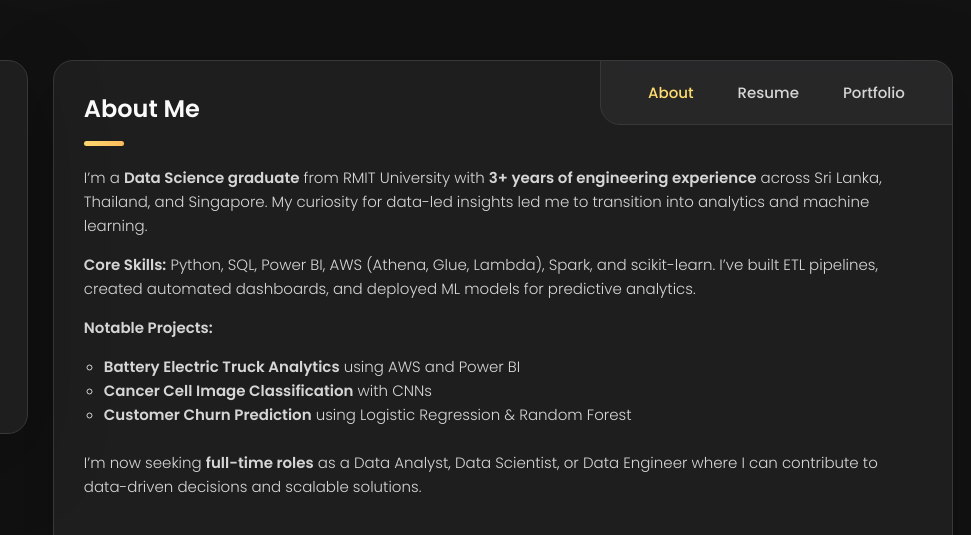
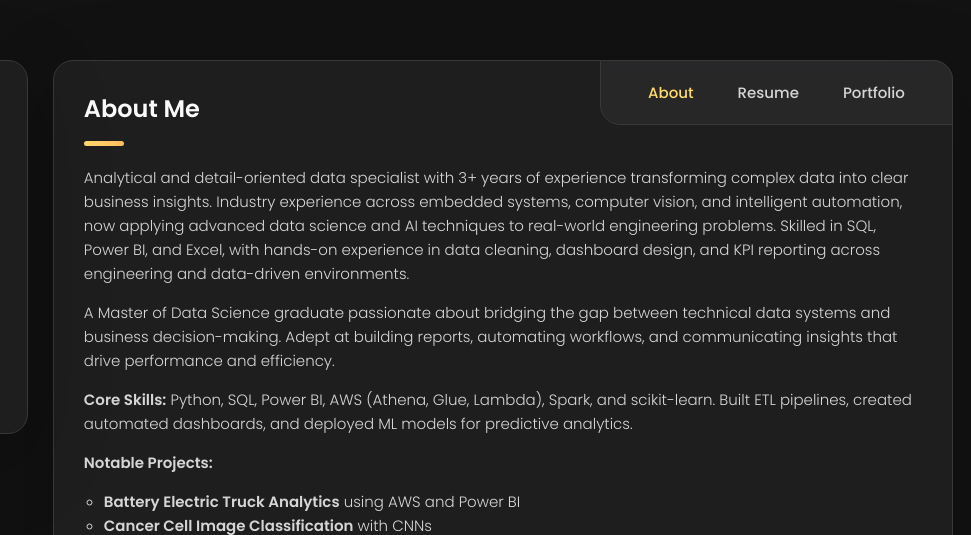
Before and after one commit to vasithatilakumara/vasithatilakumara.github.io, a plain HTML site: page index.html in a window 1280 px wide. Shown: the top 535 px of the page, 309-1280 px from the left. Drawn offline with nearby package versions, Linux system fonts and the light colour scheme.

Commit message:
updated intro

```diff
--- a/index.html
+++ b/index.html
@@ -225,9 +225,10 @@
         </header>
 
         <section class="about-text">
-          <p>I’m a <strong>Data Science graduate</strong> from RMIT University with <strong>3+ years of engineering experience</strong> across Sri Lanka, Thailand, and Singapore. My curiosity for data-led insights led me to transition into analytics and machine learning.</p>
+          <p>Analytical and detail-oriented data specialist with 3+ years of experience transforming complex data into clear business insights. Industry experience across embedded systems, computer vision, and intelligent automation, now applying advanced data science and AI techniques to real-world engineering problems.  Skilled in SQL, Power BI, and Excel, with hands-on experience in data cleaning, dashboard design, and KPI reporting across engineering and data-driven environments.</p>
+          <p>A Master of Data Science graduate passionate about bridging the gap between technical data systems and business decision-making. Adept at building reports, automating workflows, and communicating insights that drive performance and efficiency.</p>
 
-          <p><strong>Core Skills:</strong> Python, SQL, Power BI, AWS (Athena, Glue, Lambda), Spark, and scikit-learn. I’ve built ETL pipelines, created automated dashboards, and deployed ML models for predictive analytics.</p>
+          <p><strong>Core Skills:</strong> Python, SQL, Power BI, AWS (Athena, Glue, Lambda), Spark, and scikit-learn. Built ETL pipelines, created automated dashboards, and deployed ML models for predictive analytics.</p>
 
           <p><strong>Notable Projects:</strong></p>
           <ul>
@@ -236,8 +237,6 @@
             <li><strong>Customer Churn Prediction</strong> using Logistic Regression & Random Forest</li>
           </ul>
           <br>
-          <p>I’m now seeking <strong>full-time roles</strong> as a Data Analyst, Data Scientist, or Data Engineer where I can contribute to data-driven decisions and scalable solutions.</p>
-
 
         </section>
 
```
